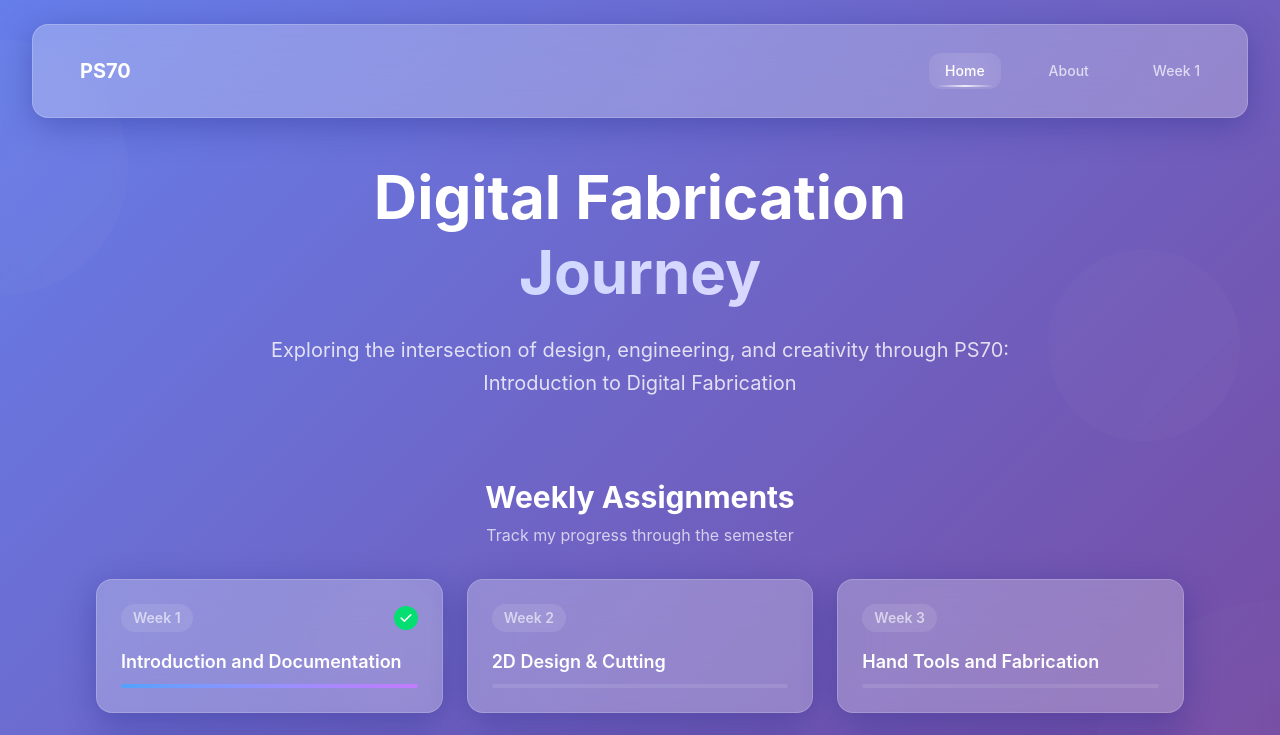
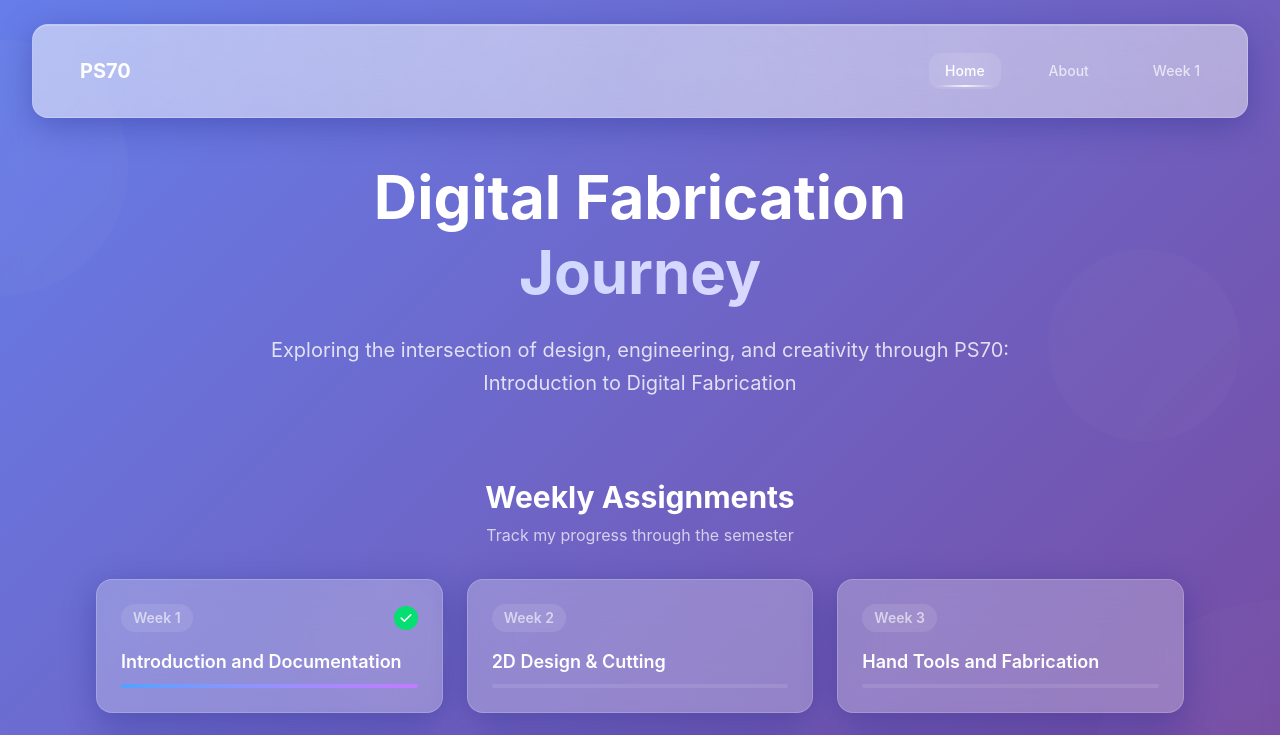
Before and after one commit to mmattyV/ps70-website, a Next.js app: page /ps70-website/ in a window 1280 px wide. Shown: the top 735 px of the page. Built offline with nearby package versions, Linux system fonts and the light colour scheme.

Commit message:
fix: glass please work

```diff
--- a/src/app/globals.css
+++ b/src/app/globals.css
@@ -66,11 +66,31 @@ body {
 }
 
 .glass-card {
-  background: var(--glass-bg);
+  /* Primary glass background */
+  background: rgba(255, 255, 255, 0.25);
+
+  /* Backdrop filter with all vendor prefixes */
   backdrop-filter: blur(20px);
   -webkit-backdrop-filter: blur(20px);
-  border: 1px solid var(--glass-border);
-  box-shadow: 0 8px 32px 0 var(--glass-shadow);
+  -moz-backdrop-filter: blur(20px);
+  -ms-backdrop-filter: blur(20px);
+  -o-backdrop-filter: blur(20px);
+
+  /* Enhanced fallback background for GitHub Pages */
+  background-image:
+    linear-gradient(135deg, rgba(255, 255, 255, 0.3) 0%, rgba(255, 255, 255, 0.1) 50%, rgba(255, 255, 255, 0.05) 100%),
+    linear-gradient(225deg, rgba(255, 255, 255, 0.2) 0%, rgba(255, 255, 255, 0.08) 50%, rgba(255, 255, 255, 0.02) 100%),
+    radial-gradient(circle at 30% 30%, rgba(255, 255, 255, 0.15) 0%, transparent 50%),
+    radial-gradient(circle at 70% 70%, rgba(255, 255, 255, 0.1) 0%, transparent 50%);
+
+  background-blend-mode: overlay, multiply, screen, normal;
+  background-size: 100% 100%, 100% 100%, 200% 200%, 200% 200%;
+  background-position: 0% 0%, 0% 0%, 0% 0%, 100% 100%;
+
+  border: 1px solid rgba(255, 255, 255, 0.18);
+  box-shadow:
+    0 8px 32px 0 rgba(31, 38, 135, 0.37),
+    inset 0 1px 0 rgba(255, 255, 255, 0.2);
 }
 
 /* Only clickable glass cards get hover effects */
@@ -147,6 +167,19 @@ body {
 /* Dark mode support */
 @media (prefers-color-scheme: dark) {
   .nav-glass {
+    background: rgba(15, 23, 42, 0.25);
+    background-image:
+      linear-gradient(135deg, rgba(148, 163, 184, 0.2) 0%, rgba(148, 163, 184, 0.08) 50%, rgba(148, 163, 184, 0.03) 100%),
+      linear-gradient(225deg, rgba(148, 163, 184, 0.15) 0%, rgba(148, 163, 184, 0.06) 50%, rgba(148, 163, 184, 0.02) 100%),
+      radial-gradient(circle at 30% 30%, rgba(148, 163, 184, 0.1) 0%, transparent 50%),
+      radial-gradient(circle at 70% 70%, rgba(148, 163, 184, 0.08) 0%, transparent 50%);
+    border: 1px solid rgba(148, 163, 184, 0.18);
+    box-shadow:
+      0 8px 32px 0 rgba(0, 0, 0, 0.37),
+      inset 0 1px 0 rgba(148, 163, 184, 0.15);
+  }
+
+  .glass-card {
     background: rgba(15, 23, 42, 0.25);
     background-image:
       linear-gradient(135deg, rgba(148, 163, 184, 0.2) 0%, rgba(148, 163, 184, 0.08) 50%, rgba(148, 163, 184, 0.03) 100%),
```
